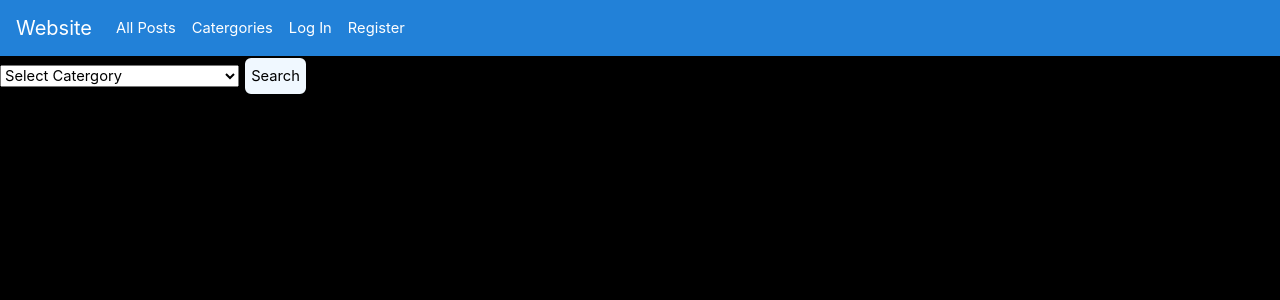
After one commit to emrah-i/CS50W, a Django app: page /catergories in a window 1280 px wide. The commit adds this page. Shown: the top 300 px of the page. Run offline with Django 3.2, Linux system fonts and the light colour scheme; some libraries are stand-ins or nearby versions.

Commit message:
Added catergories and filtering by catergory

```diff
--- /dev/null
+++ b/project4/network/templates/network/catergories.html
@@ -0,0 +1,14 @@
+{% extends 'network/layout.html' %}
+
+{% block body %}
+    <form action="/catergories" method="POST">
+        {% csrf_token %}
+        <select name="catergory">
+            <option selected disabled>Select Catergory</option>
+            {% for catergory in catergories %}
+            <option value="{{ catergory.code }}">{{ catergory.display }}</option>
+            {% endfor %}
+        </select>
+        <button type="submit">Search</button>
+    </form>
+{% endblock %}
--- a/project4/network/templates/network/layout.html
+++ b/project4/network/templates/network/layout.html
@@ -25,6 +25,9 @@
                 <li class="nav-item">
                   <a class="nav-link" href="{% url 'index' %}">All Posts</a>
                 </li>
+                <li class="nav-item">
+                    <a class="nav-link" href="{% url 'catergories' %}">Catergories</a>
+                </li>
                 {% if user.is_authenticated %}
                     <li class="nav-item">
                         <a class="nav-link" href="{% url 'following' %}">Following</a>
--- a/project4/network/urls.py
+++ b/project4/network/urls.py
@@ -18,6 +18,8 @@ urlpatterns = [
     path("unfollow/<int:user_uf>", views.unfollow, name="unfollow"),
     path("follow/<int:user_f>", views.follow, name="follow"),
     path("like/<int:post_id>", views.like, name="like"),
+    path("catergories", views.catergories, name="catergories"),
+    path("catergory/<str:catergory>", views.catergory, name="catergory"),
     path("reply/<int:commentid>", views.reply, name="reply"),
     path("auth", views.auth, name="auth")
 ]
--- a/project4/network/views.py
+++ b/project4/network/views.py
@@ -11,6 +11,29 @@ from datetime import datetime
 import json
 
 from .models import User, Post, UserFollow, Comment
+
+CATEGORY_CHOICES = [
+    {'code': 'general', 'display': 'General Discussion'},
+    {'code': 'help', 'display': 'Help and Support'},
+    {'code': 'suggestions', 'display': 'Suggestions and Feedback'},
+    {'code': 'introductions', 'display': 'Introductions'},
+    {'code': 'offtopic', 'display': 'Off-Topic Discussion'},
+    {'code': 'news', 'display': 'News and Announcements'},
+    {'code': 'technology', 'display': 'Technology and Gadgets'},
+    {'code': 'entertainment', 'display': 'Entertainment and Media'},
+    {'code': 'sports', 'display': 'Sports and Fitness'},
+    {'code': 'education', 'display': 'Education and Learning'},
+    {'code': 'arts', 'display': 'Arts and Creativity'},
+    {'code': 'food', 'display': 'Food and Cooking'},
+    {'code': 'travel', 'display': 'Travel and Adventure'},
+    {'code': 'music', 'display': 'Music and Audio'},
+    {'code': 'movies', 'display': 'Movies and TV Shows'},
+    {'code': 'books', 'display': 'Books and Literature'},
+    {'code': 'fashion', 'display': 'Fashion and Style'},
+    {'code': 'health', 'display': 'Health and Wellness'},
+    {'code': 'politics', 'display': 'Politics and Current Events'},
+    {'code': 'business', 'display': 'Business and Entrepreneurship'},
+]
 
 def login_view(request):
     if request.method == "POST":
@@ -123,7 +146,7 @@ def post(request, post_id):
     else:
         post = Post.objects.filter(pk=post_id).values('post', 'title', 'text','user', 'user__username', 'likes', 'comments', 'upload_time')
         comment_post = Post.objects.get(pk=post_id)
-        comments = Comment.objects.filter(post=comment_post, parent_node=None).order_by('-upload_time')
+        comments = Comment.objects.filter(post=comment_post, parent_node=None).order_by('upload_time')
         level = 40
 
         post = {
@@ -383,6 +406,30 @@ def reply(request, commentid):
 
     return HttpResponseRedirect(reverse('post', args=(postid, )))
 
+def catergories(request):
+
+    if request.method == "POST":
+
+        catergory = request.POST.get('catergory')
+
+        return HttpResponseRedirect(reverse('catergory', args=(catergory, )))
+
+    else:
+
+        return render(request, 'network/catergories.html', {
+            'catergories': CATEGORY_CHOICES,
+        })
+
+def catergory(request, catergory):
+
+        # posts = Post.objects.filter(catergory=catergory)
+
+        return render(request, 'network/catergory.html', {
+            'catergory': catergory
+        })
+
+
+
 @login_required
 def auth(request):
 
```
Also changed, not shown: project4/network/models.py (+23 -0 lines), project4/network/templates/network/catergory.html (added, +7 -0 lines), project4/db.sqlite3, project4/network/migrations/0021_post_catergory.py (added).
